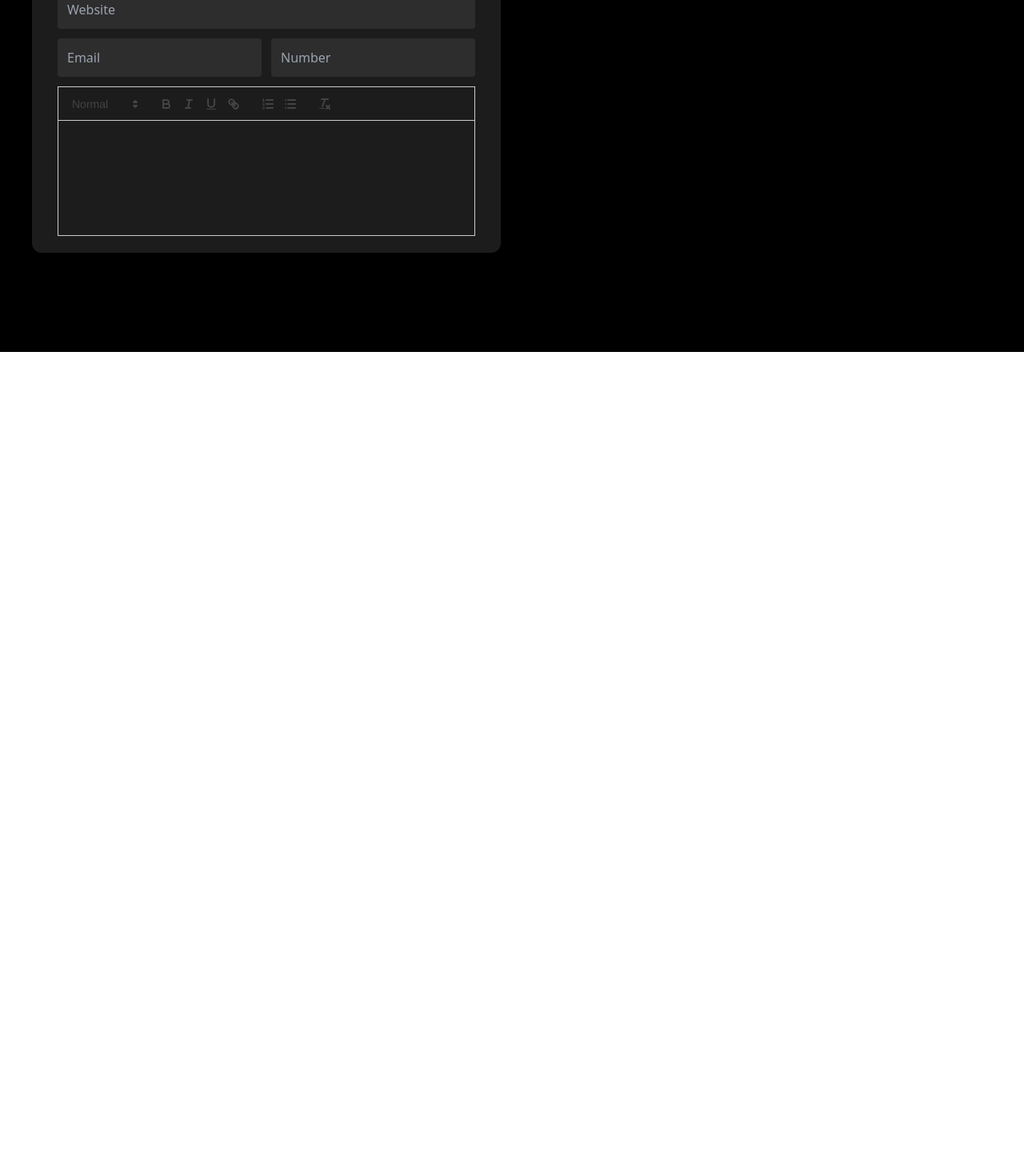
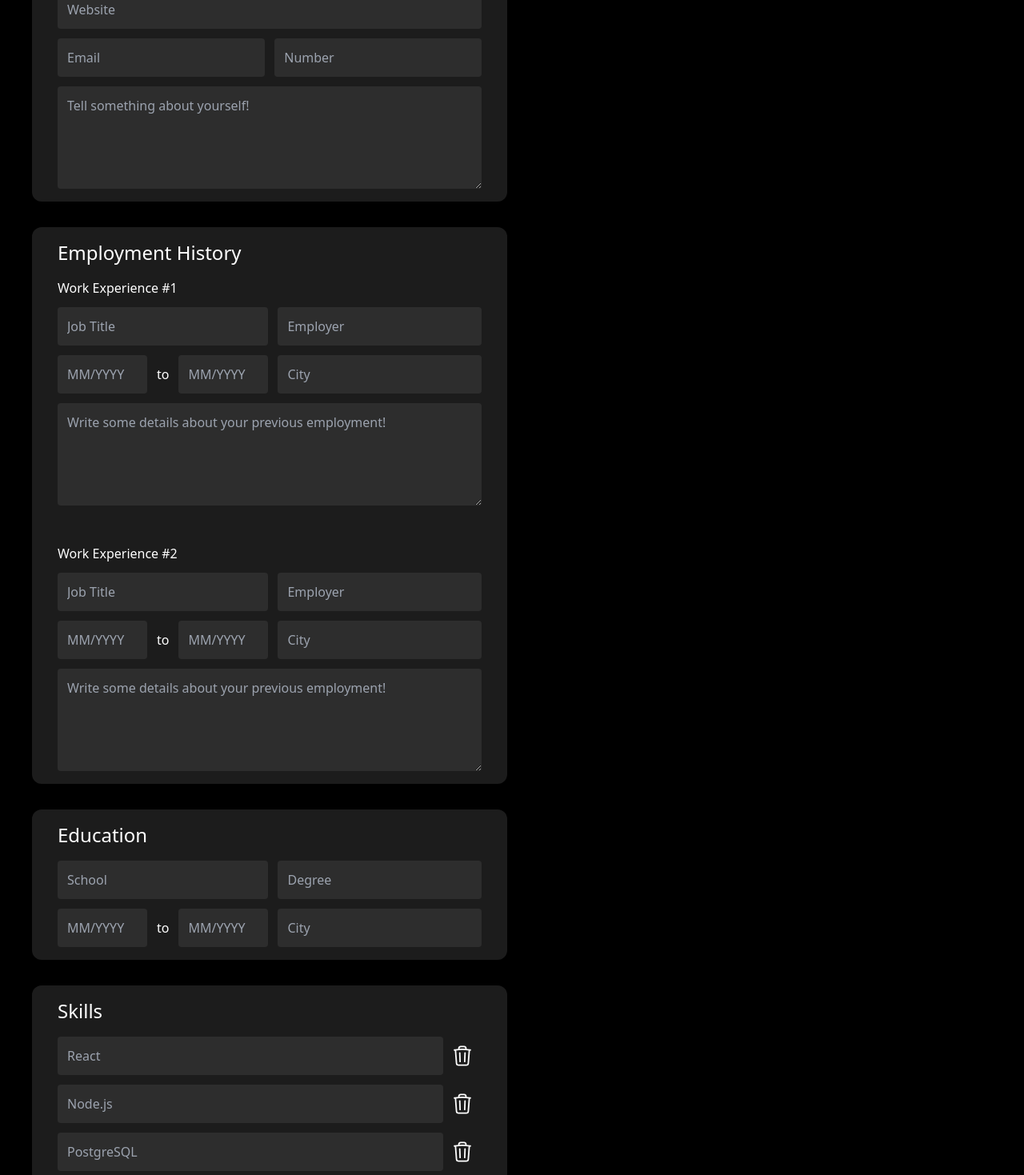
Before and after one commit to aScHEABL/cv-project, a React (Create React App) app: page / in a window 1280 px wide. Shown: the part 360-1829 px from the top of the page at 80% size. Before the commit the page ends 800 px from the top, so only its background shows below. Built offline with nearby package versions, Linux system fonts and the light colour scheme.

Commit message:
update: Education & Employment & Skill complete

```diff
--- a/package.json
+++ b/package.json
@@ -8,7 +8,6 @@
     "@testing-library/user-event": "^13.5.0",
     "react": "^18.2.0",
     "react-dom": "^18.2.0",
-    "react-quill": "^2.0.0",
     "react-scripts": "5.0.1",
     "web-vitals": "^2.1.4"
   },
--- a/src/App.js
+++ b/src/App.js
@@ -9,7 +9,7 @@ class App extends Component {
 
   render() {
     return (
-      <main className="px-10 py-5 bg-black grid gap-52 grid-cols-[0.7fr_1fr] h-screen">
+      <main className="px-10 py-5 bg-black grid gap-52 grid-cols-[0.7fr_1fr] h-max">
         <EditorSection />
         <PreviewSetion />
       </main>
--- a/src/components/EditorSection.js
+++ b/src/components/EditorSection.js
@@ -1,8 +1,9 @@
 import React, { Component } from "react";
 import CVcreator from "./CVcreator";
 import PersonalDetails from "./PersonalDetails";
-import ProfessionSummary from "./ProfessionSummary";
 import Education from "./Education";
+import Employment from "./Employment";
+import Skill from "./Skill";
 
 class EditorSection extends Component {
     constructor(props) {
@@ -14,8 +15,9 @@ class EditorSection extends Component {
             <section className="flex flex-wrap flex-col gap-8 h-full">
                 <CVcreator />
                 <PersonalDetails />
-                <ProfessionSummary />
+                <Employment />
                 <Education />
+                <Skill />
             </section>
         )
     }
--- a/src/components/Education.js
+++ b/src/components/Education.js
@@ -7,8 +7,17 @@ class Education extends Component {
 
     render() {
         return(
-            <div>
-
+            <div className="py-4 px-8 gap-3 grid grid-cols-[1fr_1fr] bg-component-gray h-fit w-full rounded-xl">
+                <h2 className="h-9 col-span-2 text-white text-2xl">Education</h2>
+                <input className="bg-input-box-gray h-12 rounded px-3" placeholder="School" />
+                <input className="bg-input-box-gray h-12 rounded px-3" placeholder="Degree" />
+                <div className="flex w-full h-fit gap-3 justify-between items-center">
+                    {/* <label className="text-white w-full">Start & End Date</label> */}
+                    <input className="bg-input-box-gray w-28 h-12 rounded px-3" placeholder="MM/YYYY" />
+                    <label className="text-white">to</label>
+                    <input className="bg-input-box-gray w-28 h-12 rounded px-3" placeholder="MM/YYYY" />
+                </div>
+                <input className="bg-input-box-gray h-12 rounded px-3" placeholder="City" />
             </div>
         )
     }
--- /dev/null
+++ b/src/components/Employment.js
@@ -0,0 +1,40 @@
+import React, { Component } from "react";
+
+class Employment extends Component {
+    constructor(props) {
+        super(props);
+    }
+
+    render() {
+        return(
+            <div className="py-4 px-8 gap-3 grid grid-cols-[1fr_1fr] bg-component-gray h-fit w-full rounded-xl">
+                <h2 className="h-9 col-span-2 text-white text-2xl">Employment History</h2>
+                <label className="text-white col-span-2">Work Experience #1</label>
+                <input className="bg-input-box-gray h-12 rounded px-3" placeholder="Job Title" />
+                <input className="bg-input-box-gray h-12 rounded px-3" placeholder="Employer" />
+                <div className="flex w-full h-fit gap-3 justify-between items-center">
+                    <input className="bg-input-box-gray w-28 h-12 rounded px-3" placeholder="MM/YYYY" />
+                    <label className="text-white">to</label>
+                    <input className="bg-input-box-gray w-28 h-12 rounded px-3" placeholder="MM/YYYY" />
+                </div>
+                <input className="bg-input-box-gray h-12 rounded px-3" placeholder="City" />
+                <textarea className="h-32 col-span-2 bg-input-box-gray rounded px-3 py-3"
+                placeholder="Write some details about your previous employment!" />
+                <br />
+                <label className="text-white col-span-2">Work Experience #2</label>
+                <input className="bg-input-box-gray h-12 rounded px-3" placeholder="Job Title" />
+                <input className="bg-input-box-gray h-12 rounded px-3" placeholder="Employer" />
+                <div className="flex w-full h-fit gap-3 justify-between items-center">
+                    <input className="bg-input-box-gray w-28 h-12 rounded px-3" placeholder="MM/YYYY" />
+                    <label className="text-white">to</label>
+                    <input className="bg-input-box-gray w-28 h-12 rounded px-3" placeholder="MM/YYYY" />
+                </div>
+                <input className="bg-input-box-gray h-12 rounded px-3" placeholder="City" />
+                <textarea className="h-32 col-span-2 bg-input-box-gray rounded px-3 py-3"
+                placeholder="Write some details about your previous employment!" />
+            </div>
+        )
+    }
+}
+
+export default Employment;
--- a/src/components/PersonalDetails.js
+++ b/src/components/PersonalDetails.js
@@ -1,6 +1,4 @@
 import React, { Component } from "react";
-import ReactQuill from 'react-quill';
-import 'react-quill/dist/quill.snow.css';
 
 class PersonalDetails extends Component {
     constructor(props) {
@@ -25,9 +23,7 @@ class PersonalDetails extends Component {
                 <input className="h-12 bg-input-box-gray rounded px-3 col-span-2" placeholder="Website" />
                 <input className="h-12 bg-input-box-gray rounded px-3" placeholder="Email" />
                 <input className="h-12 bg-input-box-gray rounded px-3" placeholder="Number" />
-                <ReactQuill style={QuillStyle} className="h-48 col-span-2" theme="snow">
-                    <div style={{height: '9rem'}}></div>
-                </ReactQuill>
+                <textarea className="h-32 col-span-2 bg-input-box-gray rounded px-3 py-3" placeholder="Tell something about yourself!" />
             </div>
         )
     }
--- a/src/components/ProfessionSummary.js
+++ /dev/null
@@ -1,17 +0,0 @@
-import React, { Component } from "react";
-
-class ProfessionSummary extends Component {
-    constructor(props) {
-        super(props);
-    }
-
-    render() {
-        return(
-            <div>
-
-            </div>
-        )
-    }
-}
-
-export default ProfessionSummary;
--- /dev/null
+++ b/src/components/Skill.js
@@ -0,0 +1,45 @@
+import React, { Component } from "react";
+
+class Skill extends Component {
+    constructor(props) {
+        super(props);
+    }
+
+    render() {
+        const svgStyle = {
+            filter: 'invert()',
+            transform: 'scale(1.2)'
+        }
+        return(
+            <div className="py-4 px-8 flex flex-col flex-wrap gap-3 bg-component-gray h-fit w-full rounded-xl">
+                <h2 className="h-9 col-span-2 text-white text-2xl">Skills</h2>
+                <div className="flex items-center gap-3">
+                    <input className="bg-input-box-gray h-12 w-full rounded px-3" placeholder="React" />
+                    <button className="pr-3">
+                    <svg style={svgStyle} xmlns="http://www.w3.org/2000/svg" fill="none" viewBox="0 0 24 24" strokeWidth={1.5} stroke="currentColor" className="w-6 h-6">
+                        <path strokeLinecap="round" strokeLinejoin="round" d="M14.74 9l-.346 9m-4.788 0L9.26 9m9.968-3.21c.342.052.682.107 1.022.166m-1.022-.165L18.16 19.673a2.25 2.25 0 01-2.244 2.077H8.084a2.25 2.25 0 01-2.244-2.077L4.772 5.79m14.456 0a48.108 48.108 0 00-3.478-.397m-12 .562c.34-.059.68-.114 1.022-.165m0 0a48.11 48.11 0 013.478-.397m7.5 0v-.916c0-1.18-.91-2.164-2.09-2.201a51.964 51.964 0 00-3.32 0c-1.18.037-2.09 1.022-2.09 2.201v.916m7.5 0a48.667 48.667 0 00-7.5 0" />
+                    </svg>
+                    </button>
+                </div>
+                <div className="flex items-center gap-3">
+                    <input className="bg-input-box-gray h-12 w-full rounded px-3" placeholder="Node.js" />
+                    <button className="pr-3">
+                    <svg style={svgStyle} xmlns="http://www.w3.org/2000/svg" fill="none" viewBox="0 0 24 24" strokeWidth={1.5} stroke="currentColor" className="w-6 h-6">
+                        <path strokeLinecap="round" strokeLinejoin="round" d="M14.74 9l-.346 9m-4.788 0L9.26 9m9.968-3.21c.342.052.682.107 1.022.166m-1.022-.165L18.16 19.673a2.25 2.25 0 01-2.244 2.077H8.084a2.25 2.25 0 01-2.244-2.077L4.772 5.79m14.456 0a48.108 48.108 0 00-3.478-.397m-12 .562c.34-.059.68-.114 1.022-.165m0 0a48.11 48.11 0 013.478-.397m7.5 0v-.916c0-1.18-.91-2.164-2.09-2.201a51.964 51.964 0 00-3.32 0c-1.18.037-2.09 1.022-2.09 2.201v.916m7.5 0a48.667 48.667 0 00-7.5 0" />
+                    </svg>
+                    </button>
+                </div>
+                <div className="flex items-center gap-3">
+                    <input className="bg-input-box-gray h-12 w-full rounded px-3" placeholder="PostgreSQL" />
+                    <button className="pr-3">
+                    <svg style={svgStyle} xmlns="http://www.w3.org/2000/svg" fill="none" viewBox="0 0 24 24" strokeWidth={1.5} stroke="currentColor" className="w-6 h-6">
+                        <path strokeLinecap="round" strokeLinejoin="round" d="M14.74 9l-.346 9m-4.788 0L9.26 9m9.968-3.21c.342.052.682.107 1.022.166m-1.022-.165L18.16 19.673a2.25 2.25 0 01-2.244 2.077H8.084a2.25 2.25 0 01-2.244-2.077L4.772 5.79m14.456 0a48.108 48.108 0 00-3.478-.397m-12 .562c.34-.059.68-.114 1.022-.165m0 0a48.11 48.11 0 013.478-.397m7.5 0v-.916c0-1.18-.91-2.164-2.09-2.201a51.964 51.964 0 00-3.32 0c-1.18.037-2.09 1.022-2.09 2.201v.916m7.5 0a48.667 48.667 0 00-7.5 0" />
+                    </svg>
+                    </button>
+                </div>
+            </div>
+        )
+    }
+}
+
+export default Skill;
```
Also changed, not shown: 1 other file (tests, documents, lock files or other folders).
